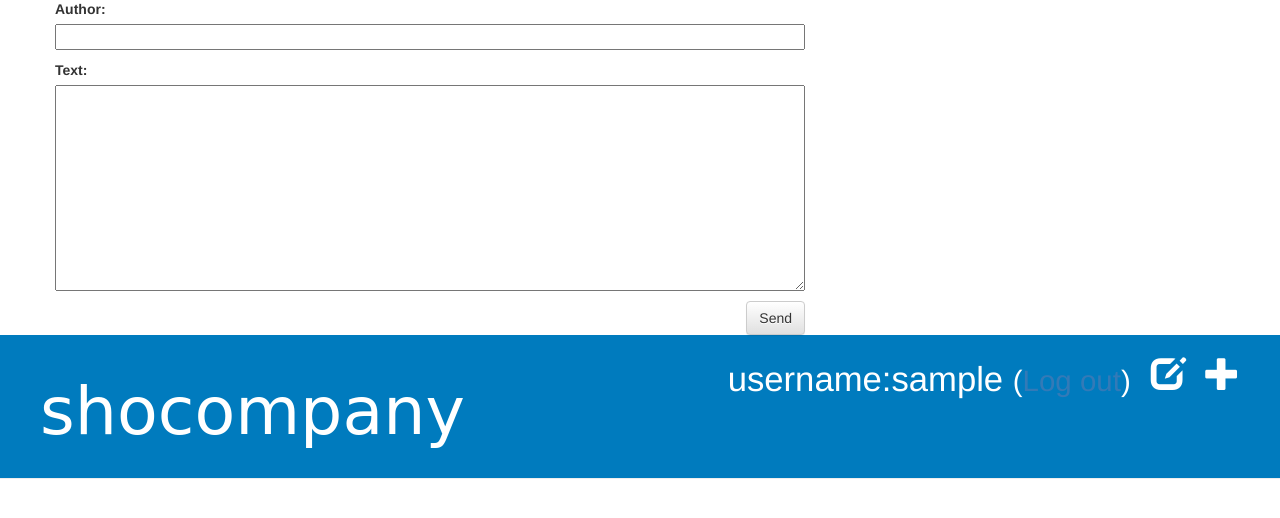
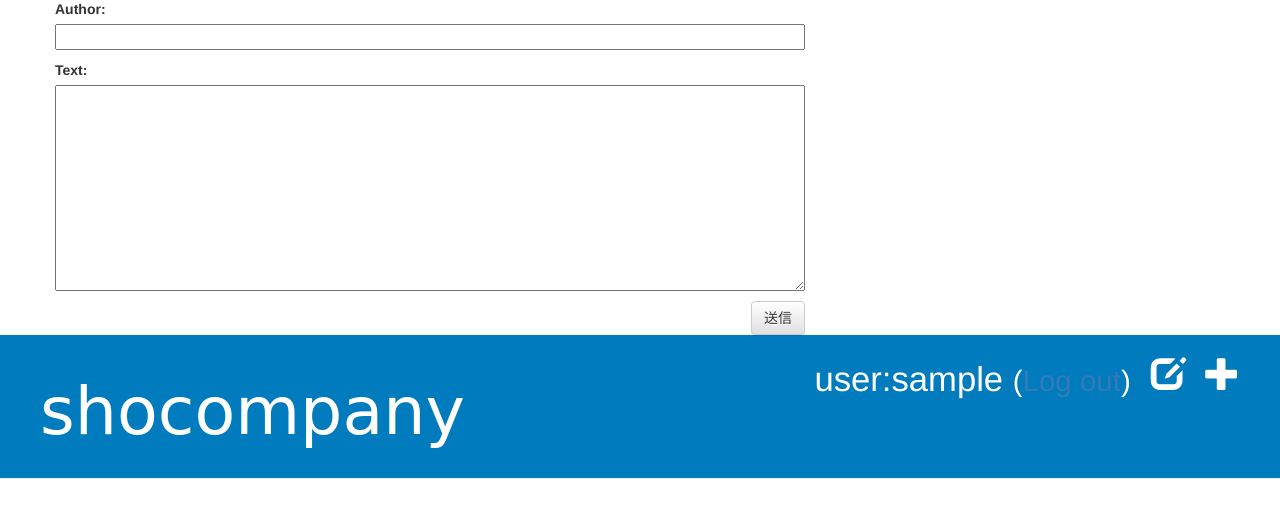
Before and after one commit to shocompany/my-first-blog, a Django app: page /post/1/comment/ in a window 1280 px wide. Shown: the part 235-753 px from the top of the page. Run offline with Django 3.2, Linux system fonts and the light colour scheme; a user stored in the database is signed in; tables that the repository leaves empty hold one stand-in row (values such as "Sample post"); some libraries are stand-ins or nearby versions.

Commit message:
Changed the HTML for the site.

```diff
--- a/blog/templates/blog/add_comment_to_post.html
+++ b/blog/templates/blog/add_comment_to_post.html
@@ -4,6 +4,6 @@
     <h1>New comment</h1>
     <form method="POST" class="post-form">{% csrf_token %}
         {{ form.as_p }}
-        <button type="submit" class="save btn btn-default">Send</button>
+        <button type="submit" class="save btn btn-default">送信</button>
     </form>
 {% endblock %}
--- a/blog/templates/blog/base.html
+++ b/blog/templates/blog/base.html
@@ -31,7 +31,7 @@
     {% if user.is_authenticated %}
         <a href="{% url 'post_new' %}" class="top-menu"><span class="glyphicon glyphicon-plus"></span></a>
         <a href="{% url 'post_draft_list' %}" class="top-menu"><span class="glyphicon glyphicon-edit"></span></a>
-        <p class="top-menu">username:{{ user.username }} <small>(<a href="{% url 'logout' %}">Log out</a>)</small></p>
+        <p class="top-menu">user:{{ user.username }} <small>(<a href="{% url 'logout' %}">Log out</a>)</small></p>
     {% else %}
         <a href="{% url 'login' %}" class="top-menu"><span class="glyphicon glyphicon-lock"></span></a>
     {% endif %}
```
